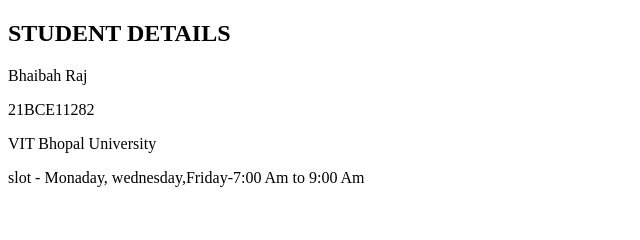
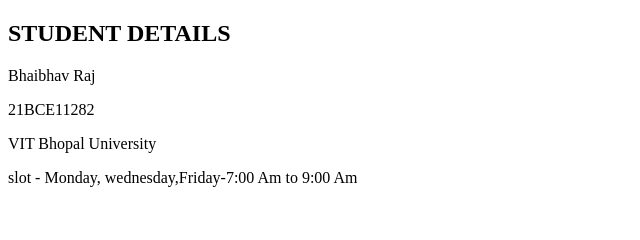
Before and after one commit to Bhaibhav08/Bhaibhav_Tasks_MS, a plain HTML site: page index.html in a window 1280 px wide. Shown: the top 240 px of the page, 0-640 px from the left. Drawn offline with Linux system fonts and the light colour scheme.

Commit message:
Update index.html

```diff
--- a/index.html
+++ b/index.html
@@ -19,11 +19,11 @@
     <h2>STUDENT DETAILS
 
     </h2>
-    <P>Bhaibah Raj</P>
+    <P>Bhaibhav Raj</P>
         <span><p>21BCE11282</p></span>
 
         <p>VIT Bhopal University</p>
-        <p>slot - Monaday, wednesday,Friday-7:00 Am  to 9:00 Am</p>
+        <p>slot - Monday, wednesday,Friday-7:00 Am  to 9:00 Am</p>
     <table class="center" border="1px">
         <tr>
             <th c>TASK NUMBER</th>
```
